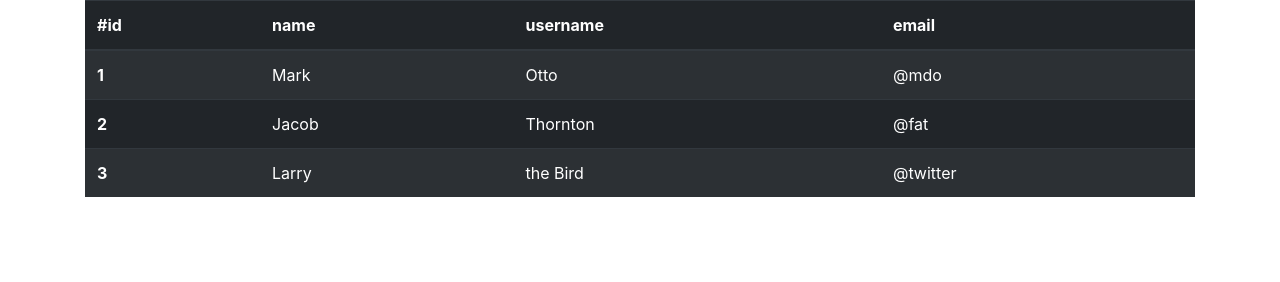
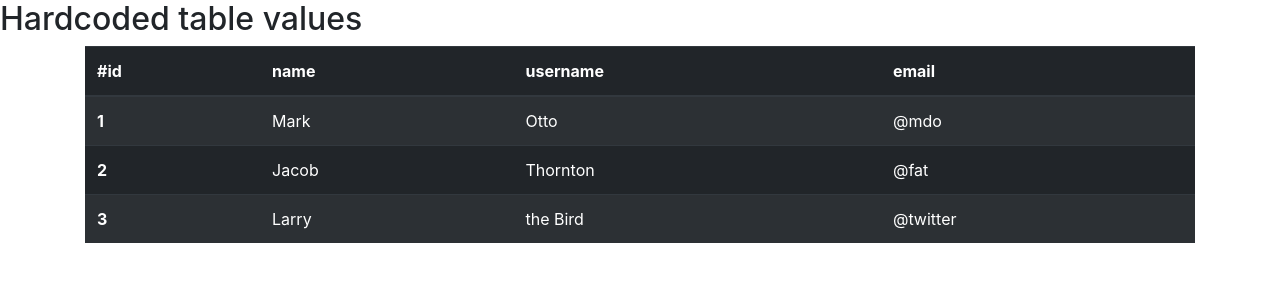
Before and after one commit to lidiyaj/microservices-task-4, a plain HTML site: page index.html in a window 1280 px wide. Drawn offline with nearby package versions, Linux system fonts and the light colour scheme.

Commit message:
added a header

```diff
--- a/index.html
+++ b/index.html
@@ -8,6 +8,7 @@
     <link rel="stylesheet" href="https://stackpath.bootstrapcdn.com/bootstrap/4.1.3/css/bootstrap.min.css" integrity="sha384-MCw98/SFnGE8fJT3GXwEOngsV7Zt27NXFoaoApmYm81iuXoPkFOJwJ8ERdknLPMO" crossorigin="anonymous">
 </head>
 <body>
+    <h2>Hardcoded table values</h2>
     <div class="container">
         <table class="table table-striped table-dark">
             <thead>
```
